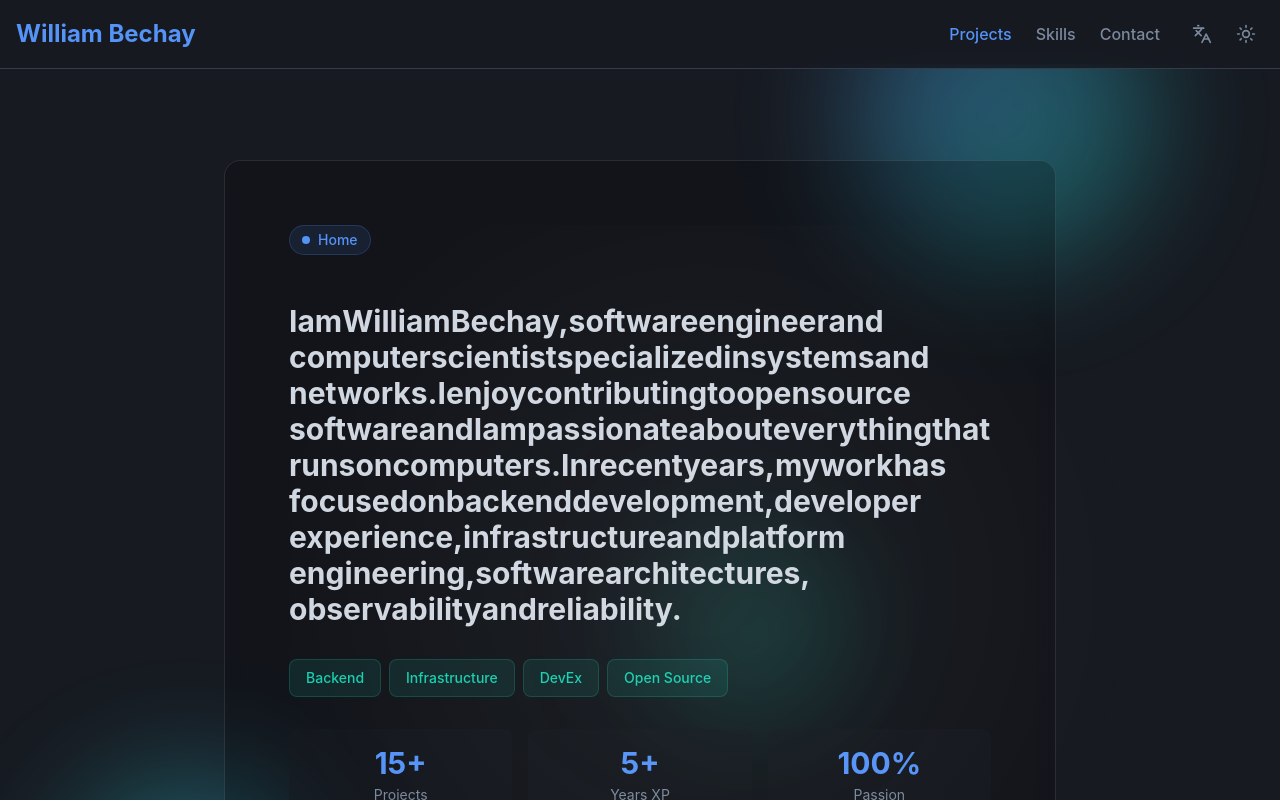
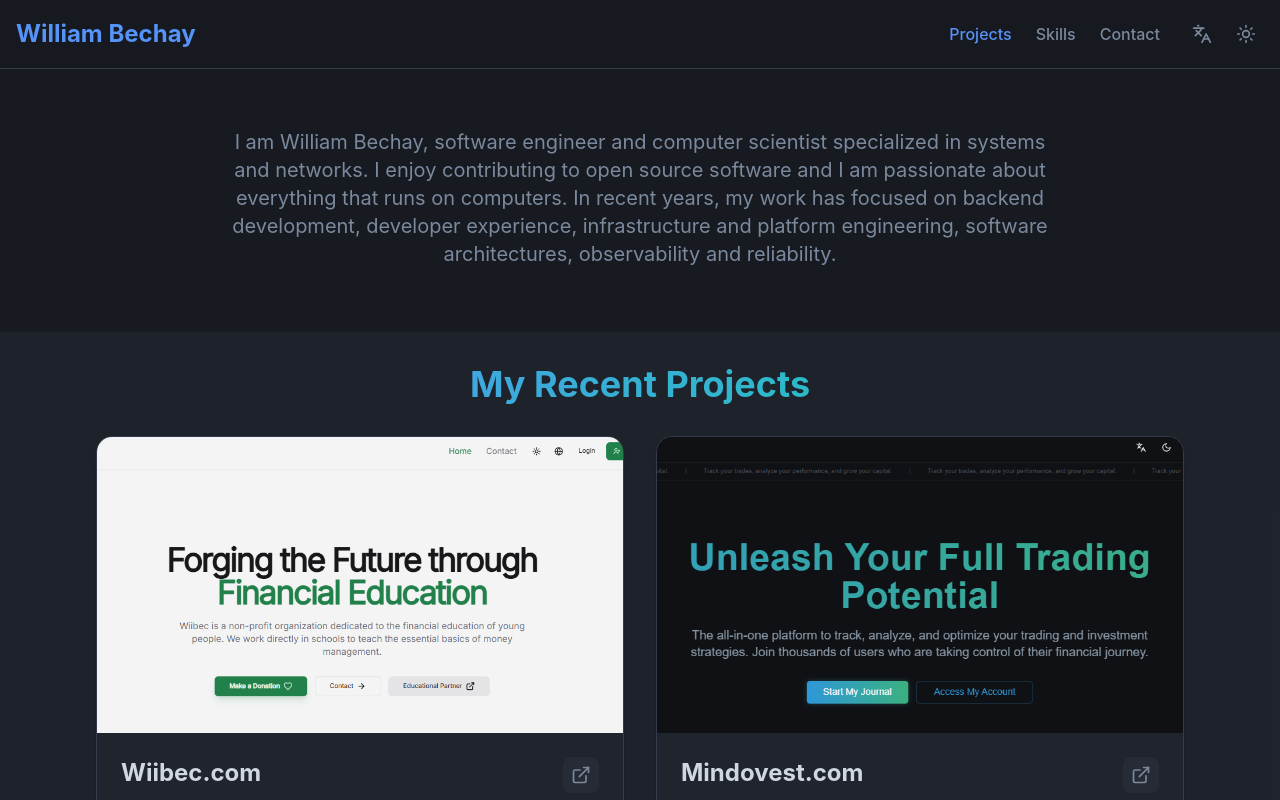
Before and after one commit to WilliamBechay/williambechay, a React (Vite) app: page / in a window 1280 px wide. Shown: the top 800 px of the page. Built offline with nearby package versions, Linux system fonts and the light colour scheme.

Commit message:
Add Description

```diff
--- a/src/components/IntroSection.jsx
+++ b/src/components/IntroSection.jsx
@@ -1,263 +1,24 @@
-import React, { useEffect, useRef } from 'react';
+import React from 'react';
 import { motion } from 'framer-motion';
 import { useLanguage } from '@/components/LanguageProvider';
-import { useTheme } from '@/components/ThemeProvider';
 
 const IntroSection = () => {
   const { translations } = useLanguage();
-  const { theme } = useTheme();
-  const containerRef = useRef(null);
-
-  useEffect(() => {
-    const container = containerRef.current;
-    if (!container) return;
-
-    const handleMouseMove = (e) => {
-      const rect = container.getBoundingClientRect();
-      const x = e.clientX - rect.left;
-      const y = e.clientY - rect.top;
-
-      const xPercent = (x / rect.width) * 100;
-      const yPercent = (y / rect.height) * 100;
-
-      container.style.setProperty('--mouse-x', `${xPercent}%`);
-      container.style.setProperty('--mouse-y', `${yPercent}%`);
-    };
-
-    container.addEventListener('mousemove', handleMouseMove);
-    return () => container.removeEventListener('mousemove', handleMouseMove);
-  }, []);
 
   if (!translations?.home?.intro) return null;
 
-  const containerVariants = {
-    hidden: { opacity: 0 },
-    visible: {
-      opacity: 1,
-      transition: {
-        staggerChildren: 0.1,
-        delayChildren: 0.2,
-      },
-    },
-  };
-
-  const itemVariants = {
-    hidden: { opacity: 0, y: 20 },
-    visible: {
-      opacity: 1,
-      y: 0,
-      transition: {
-        duration: 0.8,
-        ease: 'easeOut',
-      },
-    },
-  };
-
-  const textVariants = {
-    hidden: { opacity: 0 },
-    visible: (i) => ({
-      opacity: 1,
-      transition: {
-        delay: i * 0.02,
-        duration: 0.02,
-      },
-    }),
-  };
-
-  const words = translations.home.intro.greeting.split(' ');
-
   return (
-    <section className="relative py-24 px-4 overflow-hidden">
-      <style>{`
-        @keyframes gradientShift {
-          0%, 100% {
-            background-position: 0% 50%;
-          }
-          50% {
-            background-position: 100% 50%;
-          }
-        }
-
-        @keyframes float {
-          0%, 100% {
-            transform: translateY(0px);
-          }
-          50% {
-            transform: translateY(-10px);
-          }
-        }
-
-        .intro-container {
-          position: relative;
-          --mouse-x: 50%;
-          --mouse-y: 50%;
-        }
-
-        .intro-blob {
-          position: absolute;
-          border-radius: 50%;
-          filter: blur(60px);
-          opacity: 0.4;
-          animation: float 6s ease-in-out infinite;
-        }
-
-        .intro-blob-1 {
-          width: 300px;
-          height: 300px;
-          background: linear-gradient(135deg, hsl(var(--primary)) 0%, hsl(var(--accent)) 100%);
-          top: -100px;
-          right: 10%;
-          animation-delay: 0s;
-        }
-
-        .intro-blob-2 {
-          width: 250px;
-          height: 250px;
-          background: linear-gradient(135deg, hsl(var(--accent)) 0%, hsl(var(--primary)) 100%);
-          bottom: -50px;
-          left: 5%;
-          animation-delay: 2s;
-        }
-
-        .intro-blob-3 {
-          width: 200px;
-          height: 200px;
-          background: linear-gradient(135deg, hsl(var(--secondary)) 0%, hsl(var(--accent)) 100%);
-          top: 50%;
-          left: 50%;
-          transform: translateX(-50%);
-          animation-delay: 4s;
-        }
-
-        .intro-card {
-          background: rgba(255, 255, 255, 0.02);
-          border: 1px solid rgba(0, 0, 0, 0.1);
-          backdrop-filter: blur(10px);
-        }
-
-        .dark .intro-card {
-          background: rgba(0, 0, 0, 0.2);
-          border: 1px solid rgba(255, 255, 255, 0.1);
-        }
-
-        .intro-glow {
-          position: absolute;
-          width: 100%;
-          height: 100%;
-          border-radius: inherit;
-          background: radial-gradient(
-            circle at var(--mouse-x, 50%) var(--mouse-y, 50%),
-            rgba(0, 0, 0, 0.05),
-            transparent 80%
-          );
-          pointer-events: none;
-        }
-
-        .dark .intro-glow {
-          background: radial-gradient(
-            circle at var(--mouse-x, 50%) var(--mouse-y, 50%),
-            rgba(255, 255, 255, 0.05),
-            transparent 80%
-          );
-        }
-
-        .word-wrapper {
-          display: inline-block;
-        }
-      `}</style>
-
-      <div className="absolute inset-0 overflow-hidden pointer-events-none">
-        <div className="intro-blob intro-blob-1" />
-        <div className="intro-blob intro-blob-2" />
-        <div className="intro-blob intro-blob-3" />
-      </div>
-
-      <div className="container mx-auto max-w-4xl relative z-10">
+    <section className="py-16 px-4 bg-background">
+      <div className="container mx-auto max-w-4xl">
         <motion.div
-          ref={containerRef}
-          className="intro-container intro-card rounded-2xl p-8 md:p-12 lg:p-16"
-          initial="hidden"
-          whileInView="visible"
-          viewport={{ once: true, amount: 0.3 }}
-          variants={containerVariants}
+          initial={{ opacity: 0, y: 20 }}
+          animate={{ opacity: 1, y: 0 }}
+          transition={{ duration: 0.6 }}
+          className="text-center"
         >
-          <div className="intro-glow" />
-
-          <motion.div
-            variants={itemVariants}
-            className="mb-6"
-          >
-            <div className="inline-flex items-center gap-2 px-3 py-1 rounded-full bg-primary/10 border border-primary/20 mb-6">
-              <span className="w-2 h-2 bg-primary rounded-full animate-pulse" />
-              <span className="text-sm font-medium text-primary">
-                {translations.header.home}
-              </span>
-            </div>
-          </motion.div>
-
-          <motion.div
-            className="space-y-4"
-            initial="hidden"
-            whileInView="visible"
-            viewport={{ once: true, amount: 0.3 }}
-          >
-            <div className="text-xl md:text-2xl lg:text-3xl font-bold leading-relaxed">
-              {words.map((word, idx) => (
-                <motion.span
-                  key={idx}
-                  className="word-wrapper"
-                  custom={idx}
-                  variants={textVariants}
-                  initial="hidden"
-                  whileInView="visible"
-                  viewport={{ once: true }}
-                >
-                  {word}{' '}
-                </motion.span>
-              ))}
-            </div>
-          </motion.div>
-
-          <motion.div
-            variants={itemVariants}
-            className="mt-8 flex flex-wrap gap-2"
-          >
-            {['Backend', 'Infrastructure', 'DevEx', 'Open Source'].map(
-              (tag, idx) => (
-                <motion.div
-                  key={idx}
-                  whileHover={{ scale: 1.05 }}
-                  whileTap={{ scale: 0.95 }}
-                  className="px-4 py-2 rounded-lg bg-accent/10 border border-accent/20 text-sm font-medium text-accent"
-                >
-                  {tag}
-                </motion.div>
-              )
-            )}
-          </motion.div>
-
-          <motion.div
-            variants={itemVariants}
-            className="mt-8 grid grid-cols-3 gap-4"
-          >
-            {[
-              { label: '15+', value: 'Projects' },
-              { label: '5+', value: 'Years XP' },
-              { label: '100%', value: 'Passion' },
-            ].map((stat, idx) => (
-              <div
-                key={idx}
-                className="text-center p-4 rounded-lg bg-background/50"
-              >
-                <div className="text-2xl md:text-3xl font-bold text-primary">
-                  {stat.label}
-                </div>
-                <div className="text-xs md:text-sm text-muted-foreground mt-1">
-                  {stat.value}
-                </div>
-              </div>
-            ))}
-          </motion.div>
+          <p className="text-lg md:text-xl text-muted-foreground leading-relaxed">
+            {translations.home.intro.greeting}
+          </p>
         </motion.div>
       </div>
     </section>
```
